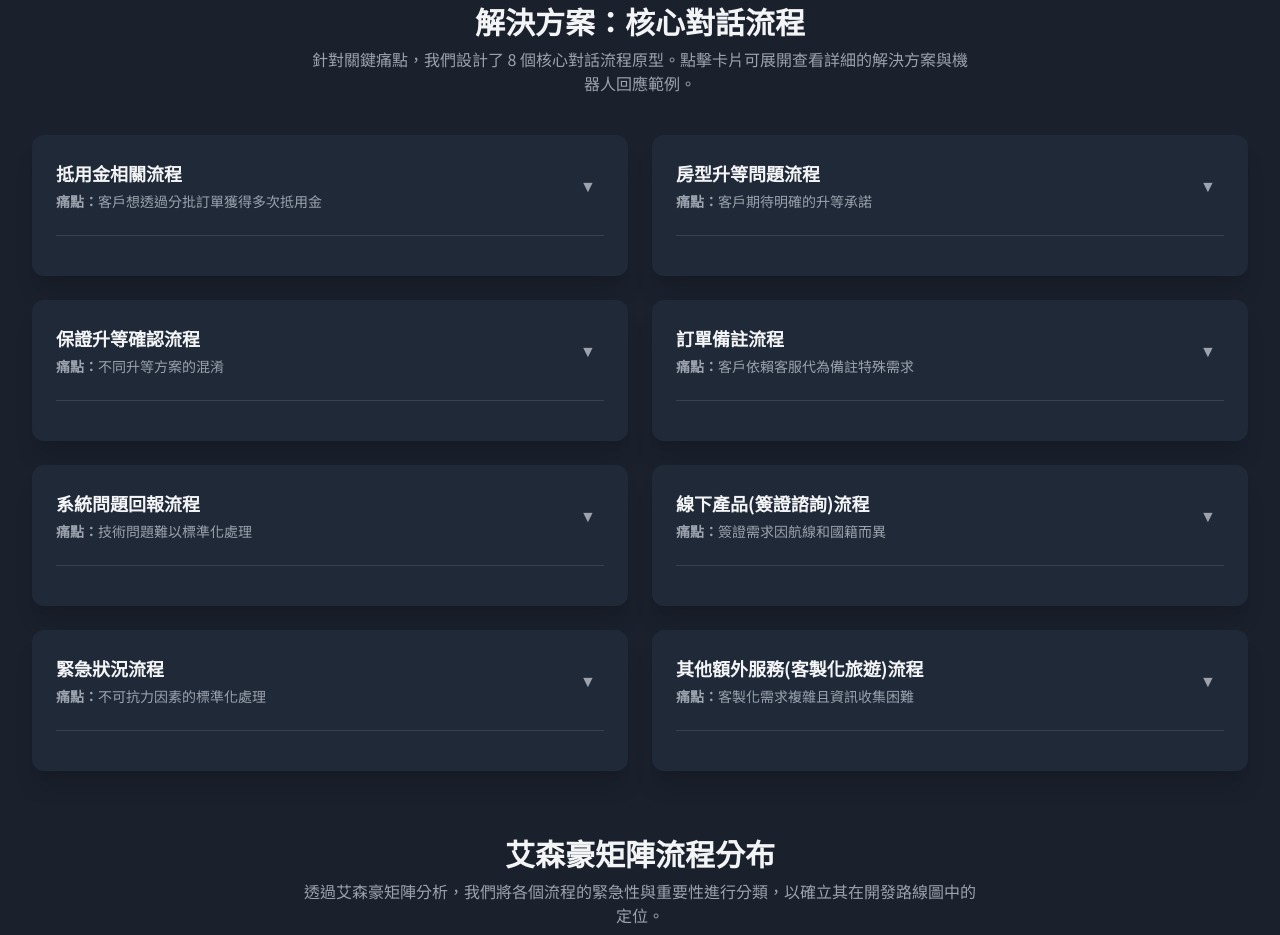
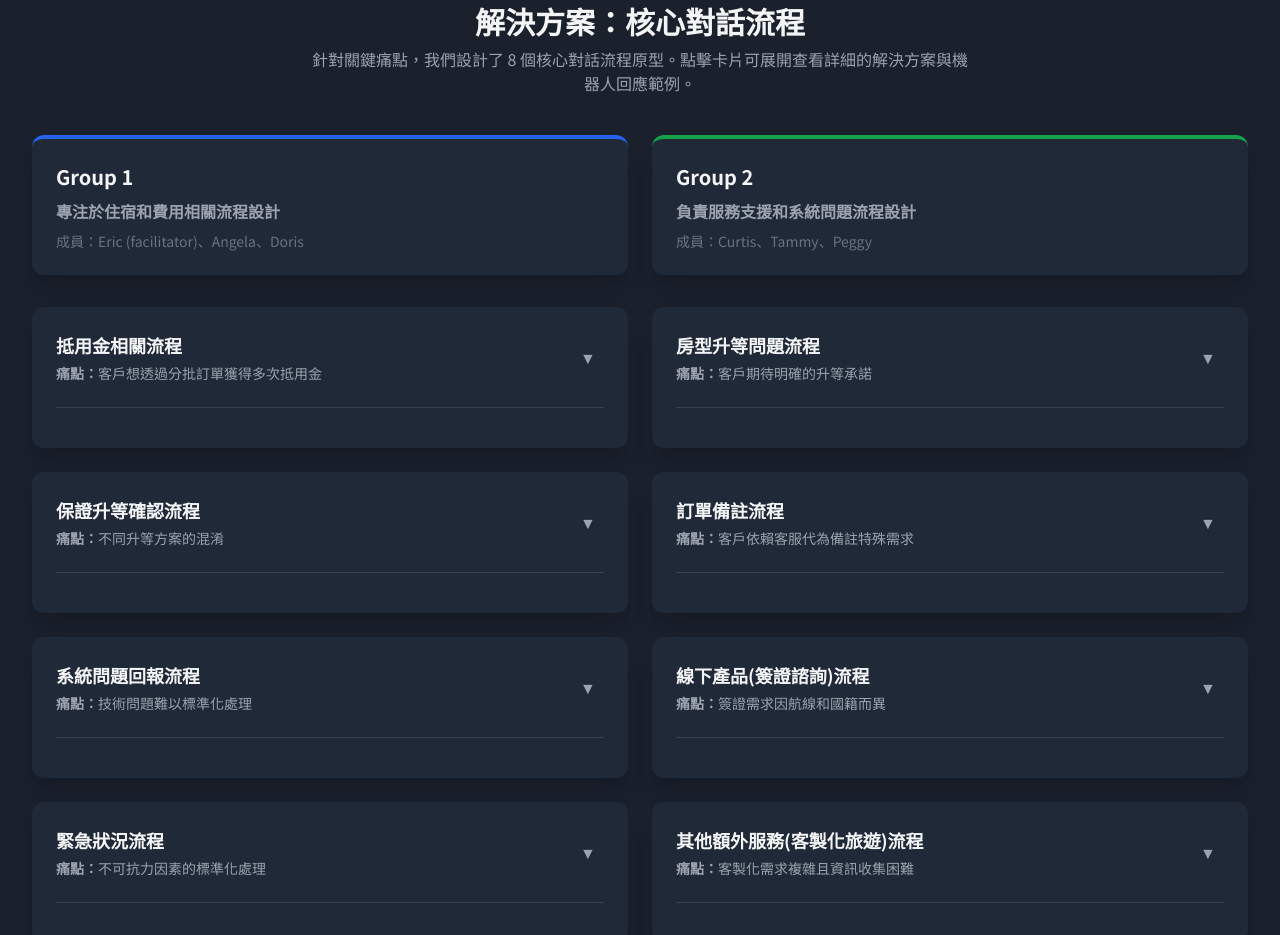
Before and after one commit to erictseng111/aiworkshopresult, a plain HTML site: page index.html in a window 1280 px wide. Shown: the part 5767-6702 px from the top of the page. Drawn offline with nearby package versions, Linux system fonts and the light colour scheme.

Commit message:
Update index.html

```diff
--- a/index.html
+++ b/index.html
@@ -134,6 +134,20 @@
         <section id="solutions" class="mb-16 scroll-mt-24">
             <h2 class="text-3xl font-bold text-center mb-2 text-gray-100">解決方案：核心對話流程</h2>
             <p class="text-center text-gray-400 mb-10 max-w-2xl mx-auto">針對關鍵痛點，我們設計了 8 個核心對話流程原型。點擊卡片可展開查看詳細的解決方案與機器人回應範例。</p>
+
+            <div class="grid grid-cols-1 md:grid-cols-2 gap-6 mb-8">
+                <div class="bg-gray-800 p-6 rounded-xl shadow-xl border-t-4 border-blue-600">
+                    <h3 class="text-xl font-bold text-gray-100">Group 1</h3>
+                    <p class="text-gray-400 mt-2"><b>專注於住宿和費用相關流程設計</b></p>
+                    <p class="text-gray-500 text-sm mt-2">成員：Eric (facilitator)、Angela、Doris</p>
+                </div>
+                <div class="bg-gray-800 p-6 rounded-xl shadow-xl border-t-4 border-green-600">
+                    <h3 class="text-xl font-bold text-gray-100">Group 2</h3>
+                    <p class="text-gray-400 mt-2"><b>負責服務支援和系統問題流程設計</b></p>
+                    <p class="text-gray-500 text-sm mt-2">成員：Curtis、Tammy、Peggy</p>
+                </div>
+            </div>
+
             <div id="solutions-container" class="grid grid-cols-1 md:grid-cols-2 gap-6">
             </div>
         </section>
```
